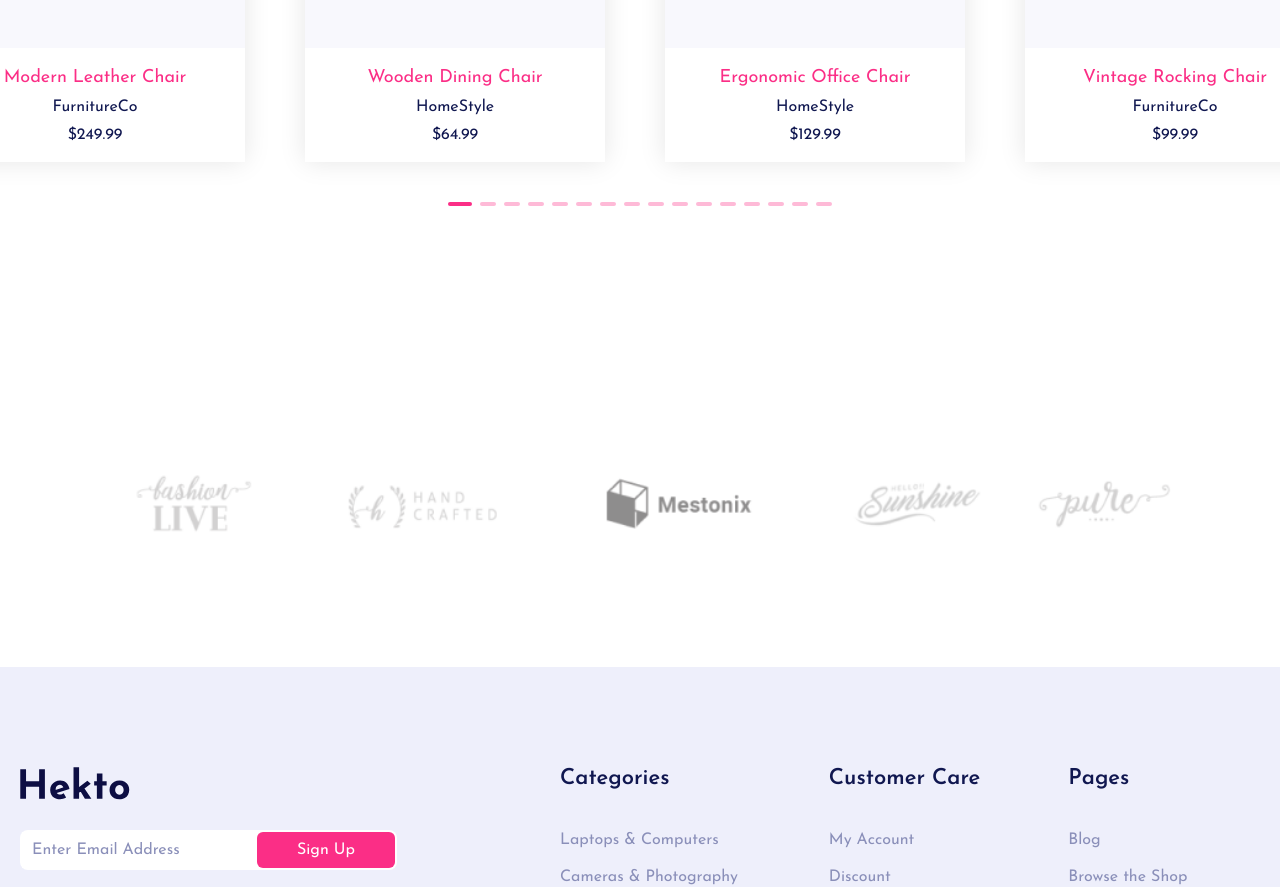
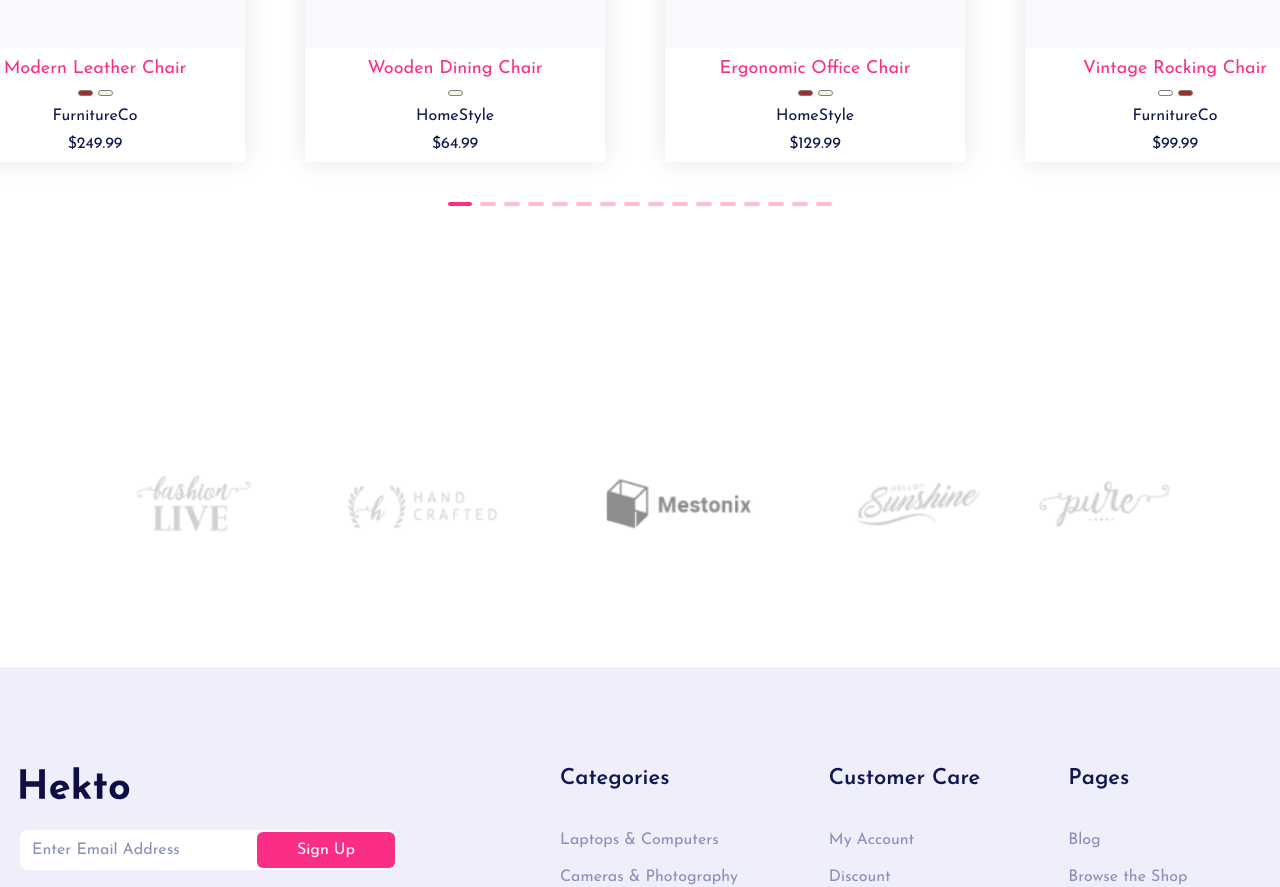
Before and after one commit to Dunitrashuk/Hekto, a React (Vite) app: page / in a window 1280 px wide. Shown: the part 1358-2245 px from the top of the page. Built offline with nearby package versions, Linux system fonts and the light colour scheme; data requests are answered from the project's data file.

Commit message:
featured card colors

```diff
--- a/src/pages/Home/Featured/FeaturedCard.jsx
+++ b/src/pages/Home/Featured/FeaturedCard.jsx
@@ -18,6 +18,15 @@ function FeaturedCard({ product }) {
       </div>
       <div className={classes.featured__info}>
         <h4 className="body-text-regular">{product.title.slice(0, 24)}</h4>
+        <div className={classes.colors__container}>
+          {product.colors.map((color, idx) => (
+            <div
+              key={idx}
+              style={{ backgroundColor: color }}
+              className={classes.color}
+            ></div>
+          ))}
+        </div>
         <p className="body-text-regular-sm">{product.brand}</p>
         <p className="body-text-regular-sm">${product.price}</p>
       </div>
--- a/src/pages/Home/Featured/FeaturedCard.module.css
+++ b/src/pages/Home/Featured/FeaturedCard.module.css
@@ -97,6 +97,18 @@
   transform: scale(0.8) translateY(-2rem);
 }
 
+.colors__container {
+  display: flex;
+  gap: 0.5rem;
+}
+
+.color {
+  height: 0.6rem;
+  width: 1.5rem;
+  border-radius: 1rem;
+  border: 1px solid grey;
+}
+
 @keyframes fadeIn {
   0% {
     opacity: 0;
```
